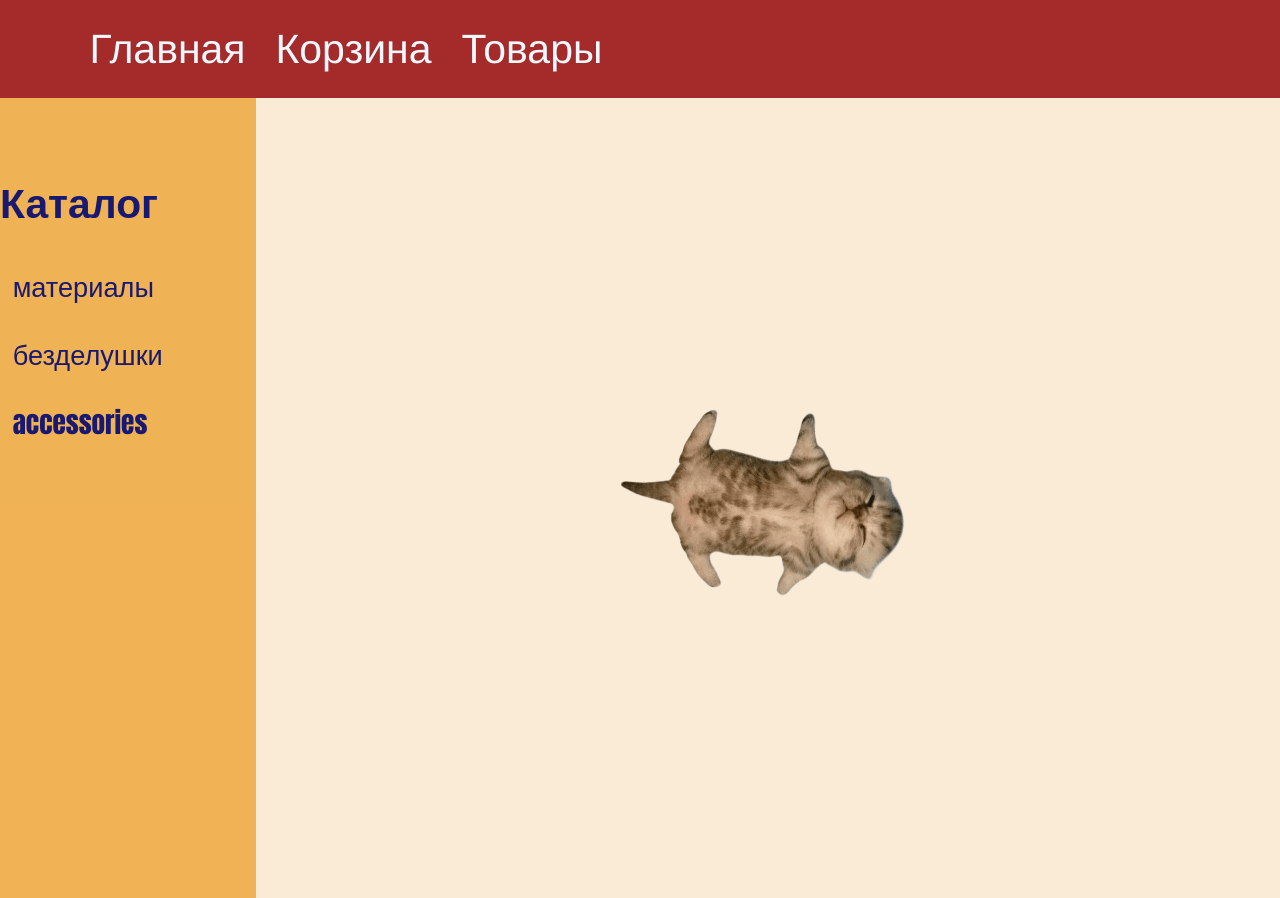
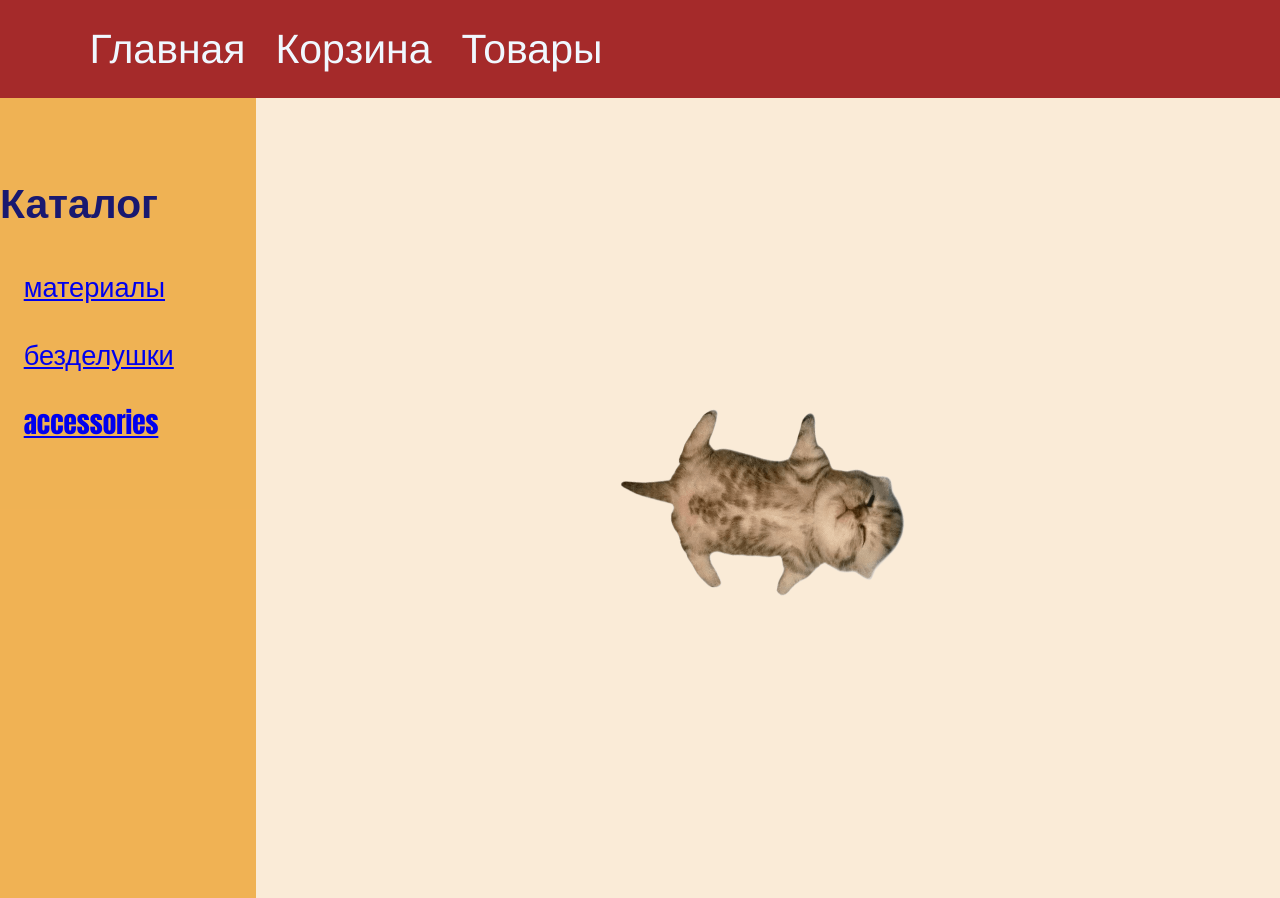
Before and after one commit to Wearsevc1Yuk1Yo/lyceum_react_practice, a React (Create React App) app: page / in a window 1280 px wide. Built offline with nearby package versions, Linux system fonts and the light colour scheme.

Commit message:
links aside

```diff
--- a/src/App.css
+++ b/src/App.css
@@ -95,7 +95,7 @@ aside {
   width: 25%;
   background-color: rgba(238, 169, 64, 0.895);
   color:midnightblue;
-  /* padding: 2% 5.5%; */
+
   font-family:Impact, Haettenschweiler, 'Arial Narrow Bold', sans-serif;
   font-size: 170%;
   text-decoration: none;
@@ -103,11 +103,11 @@ aside {
   padding: 3% 0;
 
   p {
-    margin-left: 8%;
+    margin-left: 15%;
   }
   h1 {
     text-align: left;
-    margin-left: 8%;
+    margin-left: 15%;
   }
 }
 
@@ -115,14 +115,3 @@ aside {
   color:rgba(250, 228, 195, 0.895);
   text-decoration: none;
 }
-
-
-/* .draggable-image {
-  user-select: none;
-  position: relative;
-  transition: transform 0.1s ease;
-}
-
-.App-logo {
-  height: 40vmin;
-} */
--- a/src/components/Aside.js
+++ b/src/components/Aside.js
@@ -1,11 +1,13 @@
+import { Link } from "react-router-dom";
+
 function Aside() {
     return(
       <aside>
         <div>
           <h2>Каталог</h2>
-          <p>материалы</p>
-          <p>безделушки</p>
-          <p>accessories</p>
+          <Link to="/category/materials"><p>материалы</p></Link>
+          <Link to="/category/trinkets"><p>безделушки</p></Link>
+          <Link to="/category/accessories"><p>accessories</p></Link>
         </div>
       </aside>
     );
```
